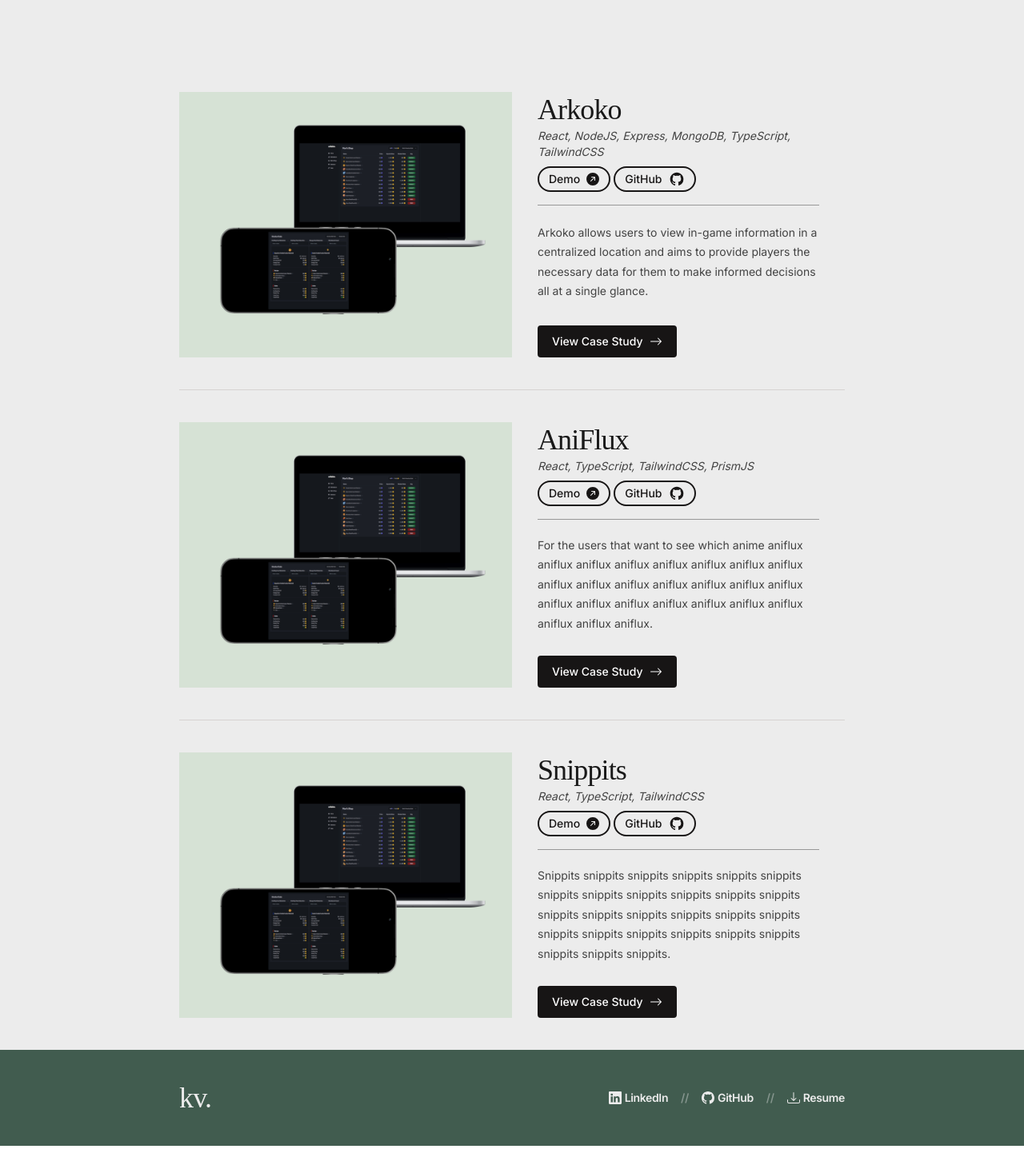
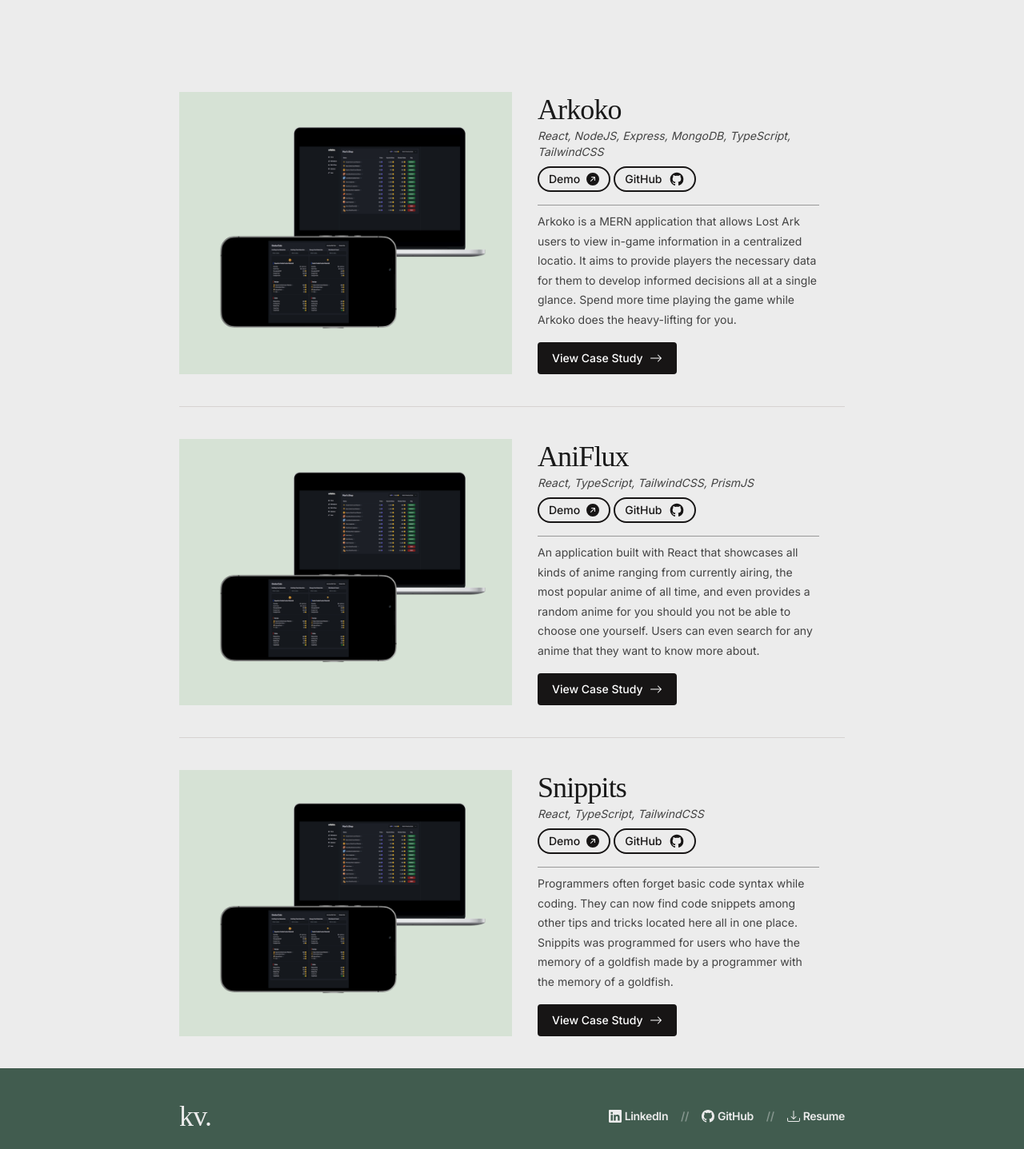
Before and after one commit to Yezo/personal-portfolio, a React (Vite) app: page / in a window 1280 px wide. Shown: the part 549-1986 px from the top of the page at 80% size. Built offline with nearby package versions, Linux system fonts and the light colour scheme; a web font is replaced by a local one.

Commit message:
updated project text

```diff
--- a/src/pages/HomePage.tsx
+++ b/src/pages/HomePage.tsx
@@ -40,9 +40,9 @@ export const HomePage = () => {
               "TypeScript",
               "TailwindCSS",
             ]}
-            description="Arkoko allows users to view in-game information in a centralized
-          location and aims to provide players the necessary data for them to
-          make informed decisions all at a single glance."
+            description="Arkoko is a MERN application that allows Lost Ark users to view in-game information in a centralized
+          locatio. It aims to provide players the necessary data for them to
+          develop informed decisions all at a single glance. Spend more time playing the game while Arkoko does the heavy-lifting for you."
             gitHubLink="https://github.com/Yezo/arkoko"
             caseStudyLink="/project/arkoko"
             demoLink="https://arkoko.vercel.app"
@@ -52,7 +52,7 @@ export const HomePage = () => {
           <ProjectSection
             title="AniFlux"
             technologies={["React", "TypeScript", "TailwindCSS", "PrismJS"]}
-            description="For the users that want to see which anime aniflux aniflux aniflux aniflux aniflux aniflux aniflux aniflux aniflux aniflux aniflux aniflux aniflux aniflux aniflux aniflux aniflux aniflux aniflux aniflux aniflux aniflux aniflux aniflux aniflux."
+            description="An application built with React that showcases all kinds of anime ranging from currently airing, the most popular anime of all time, and even provides a random anime for you should you not be able to choose one yourself. Users can even search for any anime that they want to know more about."
             gitHubLink="https://github.com/Yezo/aniflux"
             caseStudyLink="/project/arkoko"
             demoLink="https://arkoko.vercel.app"
@@ -62,7 +62,7 @@ export const HomePage = () => {
           <ProjectSection
             title="Snippits"
             technologies={["React", "TypeScript", "TailwindCSS"]}
-            description="Snippits snippits snippits snippits snippits snippits snippits snippits snippits snippits snippits snippits snippits snippits snippits snippits snippits snippits snippits snippits snippits snippits snippits snippits snippits snippits snippits."
+            description="Programmers often forget basic code syntax while coding. They can now find code snippets among other tips and tricks located here all in one place. Snippits was programmed for users who have the memory of a goldfish made by a programmer with the memory of a goldfish. "
             gitHubLink="https://github.com/Yezo/snippit"
             caseStudyLink="/project/snippit"
             demoLink="https://snippits.vercel.app"
```
